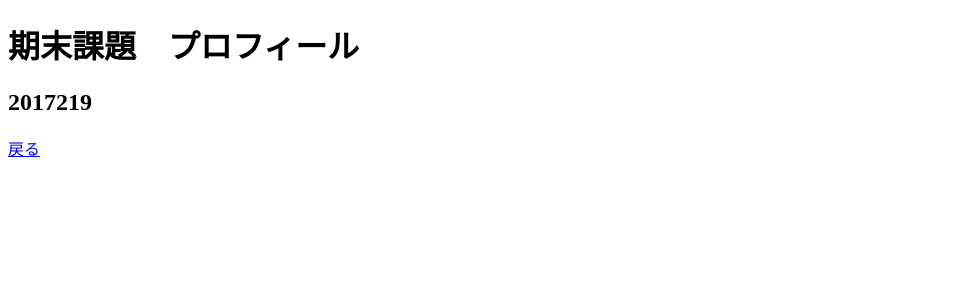
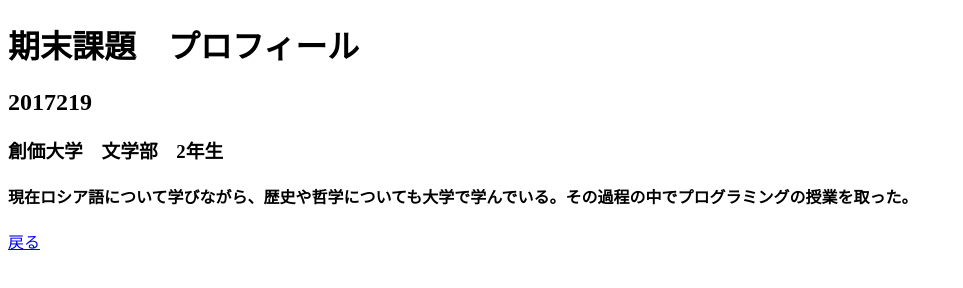
Before and after one commit to Soka7835/Akio-soka.github.io, a plain HTML site: page index.html in a window 1280 px wide. Shown: the whole page, without its empty margins (0-963 px from the left). Drawn offline with Linux system fonts and the light colour scheme.

Commit message:
Add files via upload

```diff
--- a/index.html
+++ b/index.html
@@ -11,7 +11,8 @@
     <h1>期末課題　プロフィール</h1>
     <div>
         <h2>2017219</h2>
-        <h3></h3>
+        <h3>創価大学　文学部　2年生</h3>
+        <h4>現在ロシア語について学びながら、歴史や哲学についても大学で学んでいる。その過程の中でプログラミングの授業を取った。</h4>
     </div>
 
 <a href="../Kimatu Kadai/index.html">戻る</a>
```
